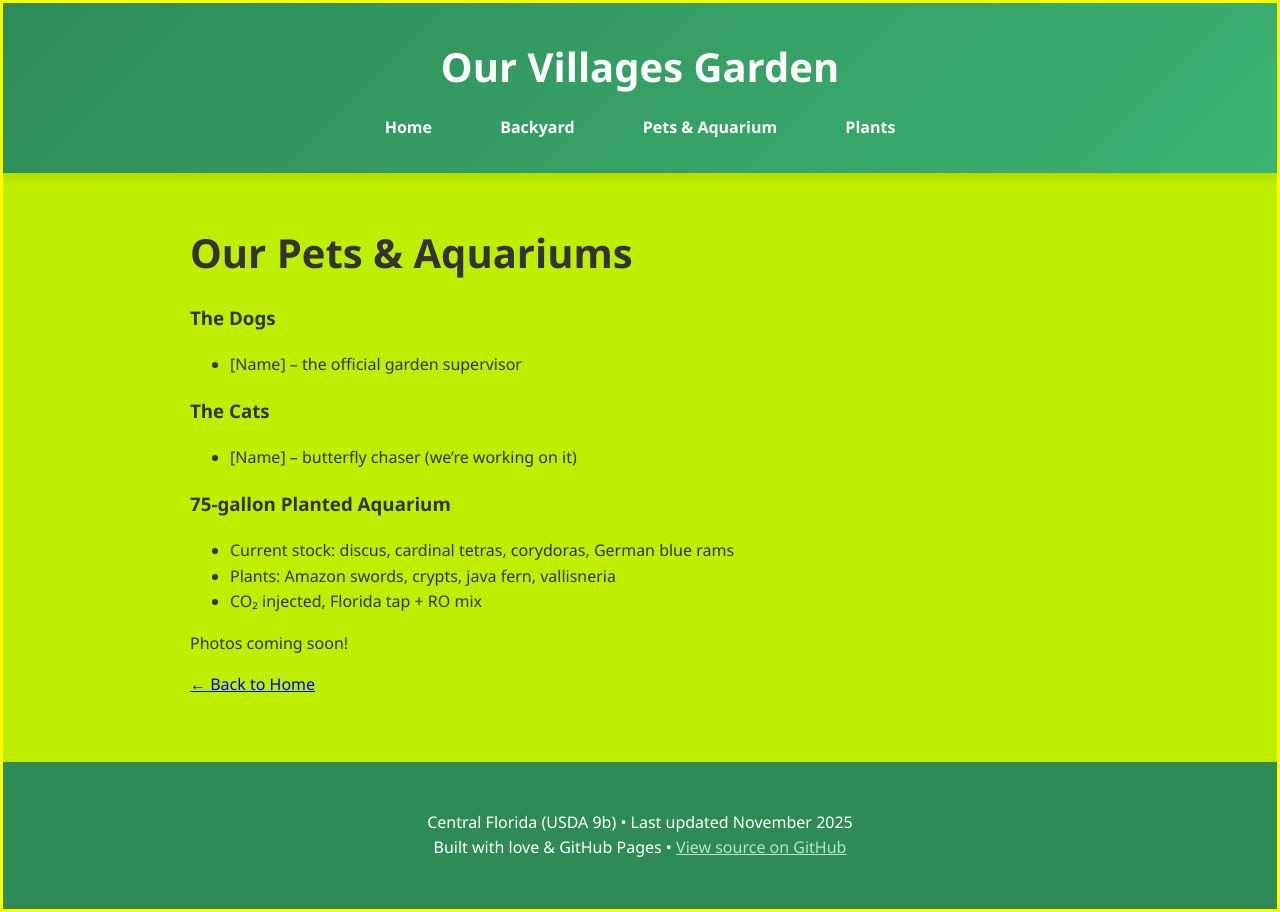
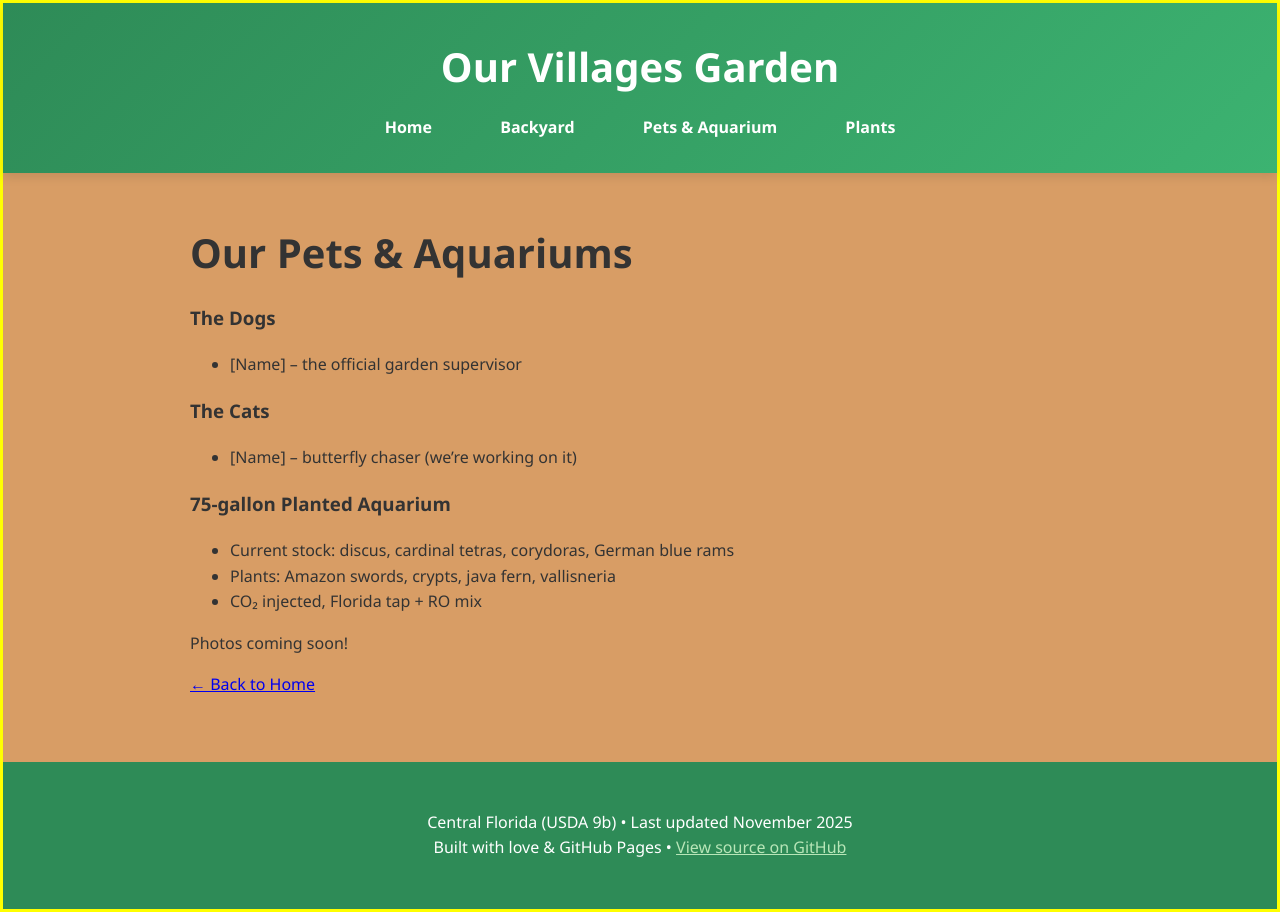
Before and after one commit to ksmomof2-home/FloridaLiving, a Jekyll site: the page built from docs/pets.md, in a window 1280 px wide. Built offline with Jekyll 4.4.1, drawn with Linux system fonts in a browser that asks for light colours.

Commit message:
Update style.css

```diff
--- a/docs/assets/css/style.css
+++ b/docs/assets/css/style.css
@@ -3,7 +3,7 @@ body {
   font-family: 'Segoe UI', Arial, sans-serif;
   margin: 0;
   padding: 0;
-  background: #beef00 !important;
+  background: #d89d65 !important;
   color: #333;
   line-height: 1.6;
   border: 3px solid yellow !important;  /* TEMP TEST – remove after seeing it */
```
